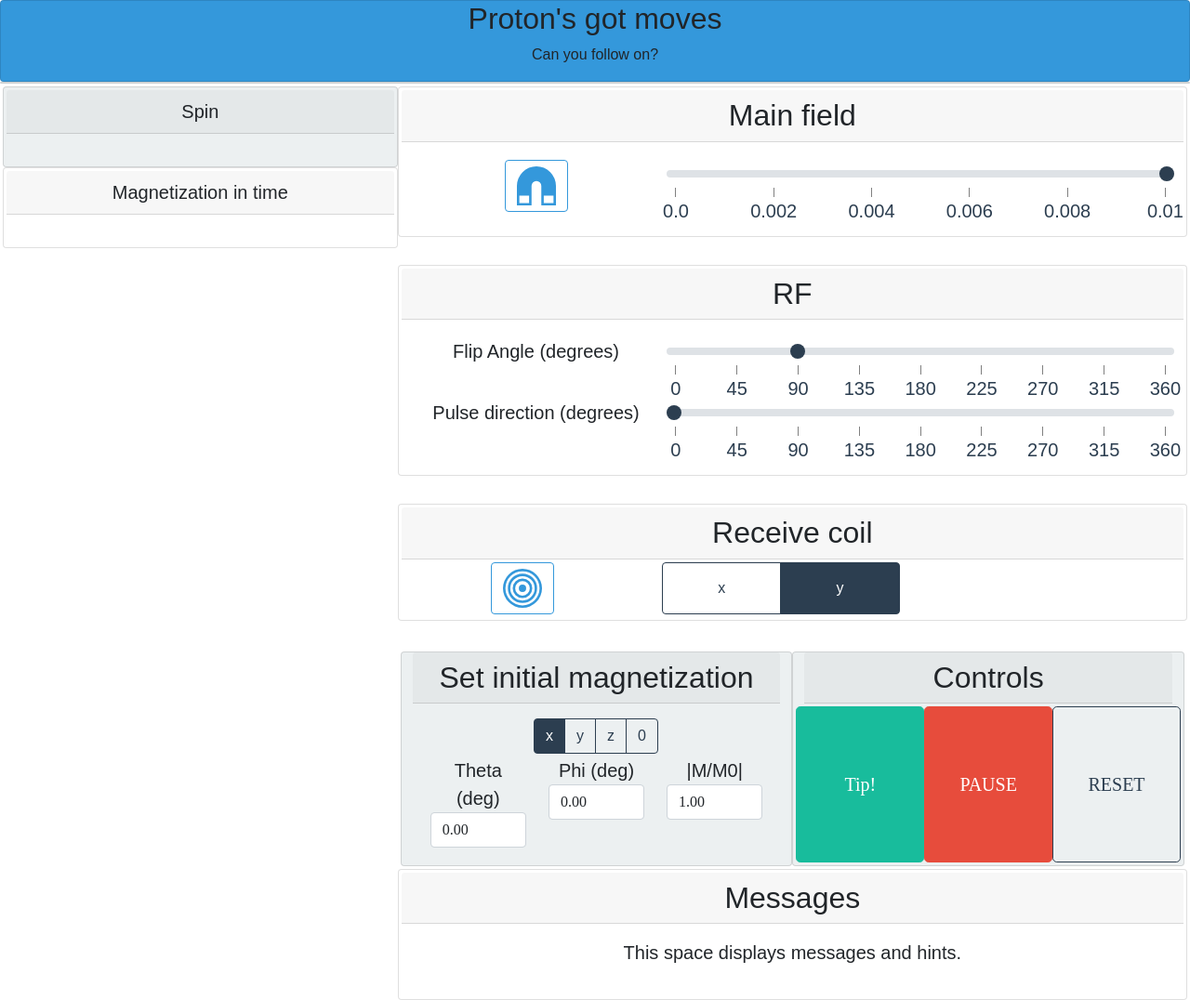
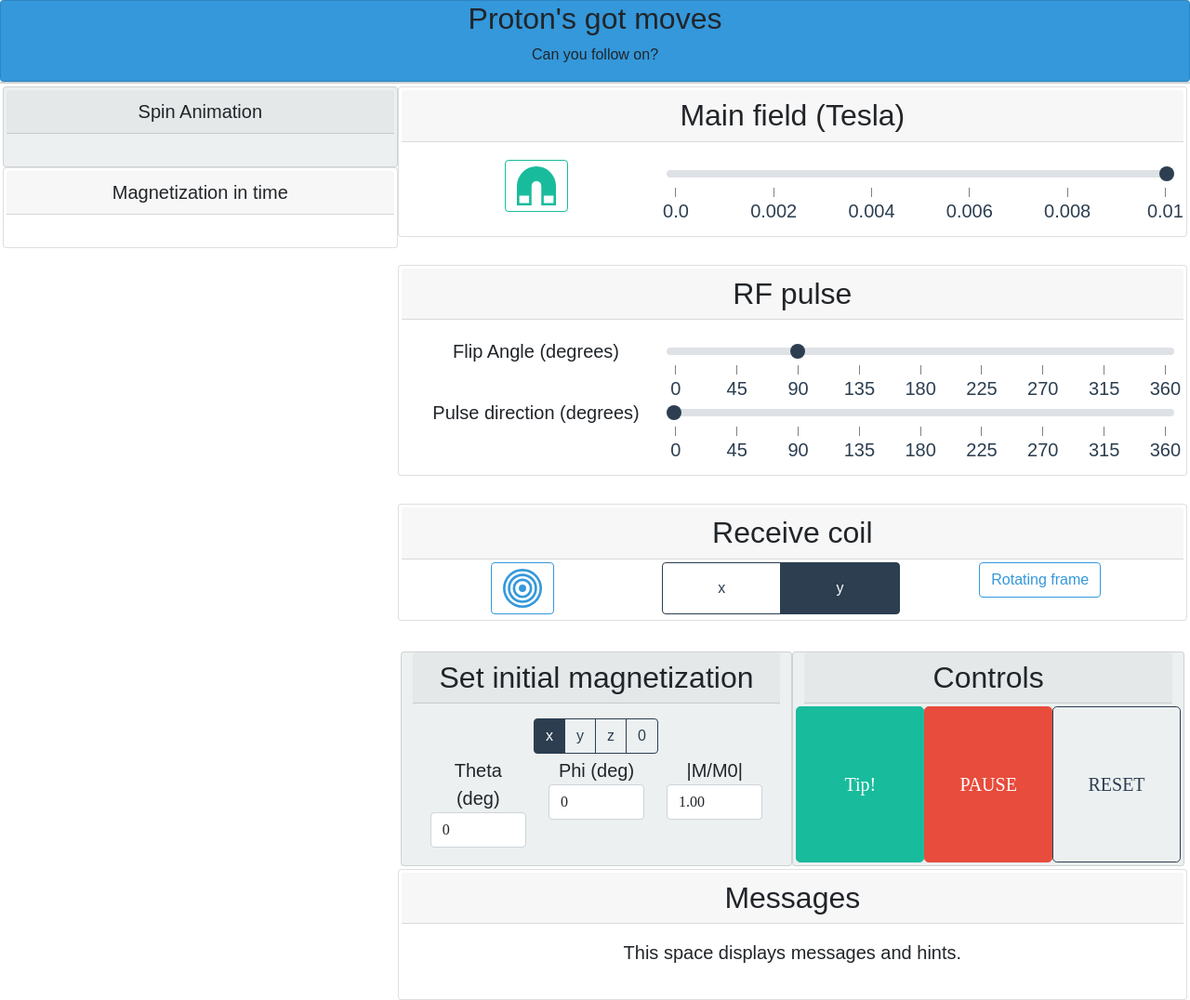
Before and after one commit to imr-framework/vs-tabletop, a Flask app: page /games/5 in a window 1280 px wide. Shown: the part 78-1154 px from the top of the page at 93% size. Run offline with Flask 2, Linux system fonts and the light colour scheme; some libraries are stand-ins or nearby versions.

Commit message:
Game 5 and form update

```diff
--- a/app/forms.py
+++ b/app/forms.py
@@ -58,22 +58,21 @@ class Game4Form(FlaskForm):
 # Game 5: Proton's got moves
 class Game5Form(FlaskForm):
     b0_onoff_field = BooleanField("B0",default=False)
-    # TODO add the following two into template
     b0_field = DecimalRangeField("B0 field strength (Tesla)", validators=[DataRequired(),
                                                                      NumberRange(min=0.000,max=0.010)],default=0.005)
     rot_frame_onoff_field = BooleanField("Rotating Frame", default=False)
 
     # RF
     flip_angle_field = DecimalRangeField("Flip Angle (degrees)", validators=[DataRequired(), NumberRange(min=0,max=360)],default=90)
-    rf_phase_field = DecimalRangeField("Pulse direction (degrees)", validators=[DataRequired(), NumberRange(min=0,max=360)],default=0)
+    rf_phase_field = IntegerRangeField("Pulse direction (degrees)", validators=[DataRequired(), NumberRange(min=0,max=360)],default=0)
     # Receive
     rx_onoff_field = BooleanField("Coil",default=False)
 
     rx_dir_field = RadioField("Coil Direction", choices=['x','y'],validators=[DataRequired()],default='x')
 
     # Magnetization status
-    m_theta_field = DecimalField("Theta (deg)",validators=[DataRequired(),NumberRange(min=0,max=180)],default=0)
-    m_phi_field = DecimalField("Phi (deg)",validators=[DataRequired(),NumberRange(min=0,max=360)],default=0)
+    m_theta_field = IntegerField("Theta (deg)",validators=[DataRequired(),NumberRange(min=0,max=180)],default=0)
+    m_phi_field = IntegerField("Phi (deg)",validators=[DataRequired(),NumberRange(min=0,max=360)],default=0)
     m_size_field = DecimalField('|M/M0|', validators=[DataRequired(),NumberRange(min=0,max=1)],default=1)
     # No use for submit field
     submit_field = SubmitField("Tip!")
--- a/app/routes_game5.py
+++ b/app/routes_game5.py
@@ -1,6 +1,6 @@
 import threading
 
-from flask import flash, render_template, session, redirect, url_for
+from flask import flash, render_template, session, redirect, url_for, request
 from flask_login import login_required, login_user, logout_user
 import plotly
 import plotly.graph_objects as go
@@ -13,23 +13,42 @@ import plotly.express as px
 import pandas as pd
 import json
 import numpy as np
-from workers.simulation_workers import simulate_RF_rotation
+from workers.game5_worker import simulate_RF_rotation, animate_spin_action
 
 @app.route('/games/5',methods=["GET","POST"])
 def game5():
     # Form for submitting data - current settings
     game_form = Game5Form()
+    j1, j2 = make_default_graphs()
+
+    if request.method == 'POST':
+        print(request.form)
 
     if game_form.validate_on_submit():
         print('form validated')
         # Run simulation and display results
         # Output animated plots
-        #j1 = simulate_RF_rotation()
+        theta = float(game_form.m_theta_field.data) * np.pi / 180
+        phi = float(game_form.m_phi_field.data) * np.pi / 180
+        m0 = float(game_form.m_size_field.data)
+        M_first = spherical_to_cartesian(theta,phi,m0)
 
-    j1, j2 = make_default_graphs()
+        rfdt, mags = simulate_RF_rotation(M_first=M_first, FA=float(game_form.flip_angle_field.data),
+                                  rf_phase_deg = float(game_form.flip_angle_field.data),
+                                  b0=float(game_form.b0_field.data),
+                                  rot_frame=game_form.rot_frame_onoff_field.data)
+        #j1 = animate_spin_action(rfdt, mags)
 
     return render_template('game5.html',template_title="Proton's got moves",template_intro_text="Can you follow on?",
                            template_game_form=game_form, graphJSON_spin=j1, graphJSON_m=j2)
+
+
+# TODO
+def spherical_to_cartesian(theta,phi,m0):
+    # theta, phi are in radians
+    M = m0*np.array([[np.sin(theta)*np.cos(phi)],[np.sin(theta)*np.sin(phi)],[np.cos(theta)]])
+    return M
+
 
 def make_default_graphs():
     tmodel = np.linspace(0,1,100)
@@ -47,12 +66,11 @@ def make_default_graphs():
     # TODO: add : semitransparent xy plane; centered x/y/z axis lines
 
 
-    f1 = go.Figure(data=go.Cone(x=[0],y=[0],z=[0.8],u=[0],v=[0],w=[0.2],
-                                sizemode='scaled',sizeref=1,colorscale=[[0,spincolor],[1,spincolor]],
-                                showscale=False,anchor='tail'))
+    #f1 = go.Figure(data=go.Cone(x=[0],y=[0],z=[0.8],u=[0],v=[0],w=[0.2],
+    #                            sizemode='scaled',sizeref=1,colorscale=[[0,spincolor],[1,spincolor]],
+    #                            showscale=False,anchor='tail'))
 
-    f1.add_trace(go.Scatter3d(x=[0,0],y=[0,0],z=[0,1],mode='lines',line=dict(width=10,color=spincolor)))
-
+    f1 = go.Figure(data=go.Scatter3d(x=[0,0],y=[0,0],z=[0,1],mode='lines',line=dict(width=10,color=spincolor)))
     f1.update_layout(paper_bgcolor='gainsboro')
 
     axis_shared = dict(
@@ -63,7 +81,7 @@ def make_default_graphs():
             zerolinecolor=None)
 
     f1.update_layout(scene=dict(xaxis=axis_shared, yaxis=axis_shared,zaxis=axis_shared),
-                     width=700, margin=dict(r=10, l=10,b=10, t=10))
+                     width=500, margin=dict(r=10, l=10,b=10, t=10))
 
 
     j1 = json.dumps(f1,cls=plotly.utils.PlotlyJSONEncoder)
@@ -77,3 +95,8 @@ def make_default_graphs():
     j2 = json.dumps(f2,cls=plotly.utils.PlotlyJSONEncoder)
 
     return j1,j2
+
+
+@socketio.on('Update param for Game5')
+def update_parameter(info):
+    print(info)
--- /dev/null
+++ b/app/static/game5.js
@@ -0,0 +1,5 @@
+let socket = io();
+
+$(':input').on('input', (event)=>{
+    socket.emit("Update param for Game5", {'id': event.target.id, 'value': event.target.value});
+})
--- a/app/templates/calibration.html
+++ b/app/templates/calibration.html
@@ -36,7 +36,6 @@
               {{template_calibration_form.f0_field.label}}
                 {{template_calibration_form.f0_field(id="f0",class_="form-control", value=session['calibration']['f0']/1e6)}}
                   </div><br>
-
 
 
   </div>
--- a/app/templates/game5.html
+++ b/app/templates/game5.html
@@ -5,7 +5,9 @@
     <!-- Display panels on the left -->
         <div class="col-4 h-100" id="display-game5">
             <div class="row card bg-light">
-                <div class="card-header">Spin</div>
+                <div class="card-header">
+                    Spin Animation
+                </div>
                 <div class="card-body">
                 <div id='chart-spin' class='chart'></div>
                     </div>
@@ -21,13 +23,15 @@
     <!-- Input fields -->
         <div class="col-8 h-100" id="fields-game5">
             <form action="/games/5" method="POST">
+                {{ template_game_form.hidden_tag() }}
+
                 <div class="row h-25 card">
-                         <h3 class="card-header">Main field</h3>
+                         <h3 class="card-header">Main field (Tesla)</h3>
                          <div class="card-body">
                          <div class="row">
                              <div class="col-4">
                                 {{ template_game_form.b0_onoff_field(class="btn-check",id="b0-button",autocomplete="off") }}
-                                <label class="btn btn-outline-info" for="b0-button">
+                                <label class="btn btn-outline-success" for="b0-button">
                                 <svg xmlns="http://www.w3.org/2000/svg" width="42" height="42" fill="currentColor" class="bi bi-magnet-fill" viewBox="0 0 16 16">
                                   <path d="M15 12h-4v3h4v-3ZM5 12H1v3h4v-3ZM0 8a8 8 0 1 1 16 0v8h-6V8a2 2 0 1 0-4 0v8H0V8Z"/>
                                 </svg>
@@ -48,7 +52,7 @@
                     </div>
                 <br>
                 <div class="row h-25 card">
-                    <h3 class="card-header">RF</h3>
+                    <h3 class="card-header">RF pulse</h3>
                     <div class="card-body">
                     <div class="row">
                         <div class="col-4">{{ template_game_form.flip_angle_field.label }}</div>
@@ -102,6 +106,11 @@
                                 {{ subfield(class="btn-check ", autocomplete="off", checked=True) }}
                                 {{ subfield.label(class="btn btn-outline-primary d-flex align-items-center justify-content-center") }}
                             {% endfor %}
+                        </div>
+
+                        <div class="col-4">
+                            {{ template_game_form.rot_frame_onoff_field(class="btn-check",id="rot-frame-button",autocomplete="off") }}
+                            <label class="btn btn-outline-info" for="rot-frame-button">Rotating frame </label>
                         </div>
 
 
@@ -163,7 +172,9 @@
             <div class="row card">
                 <div class="card-header h3">Messages</div>
                 <div class="card-body">
-                    <p>This space displays messages and hints.</p>
+                    <p>
+                        This space displays messages and hints.
+                    </p>
                 </div>
             </div>
             </form>
@@ -179,6 +190,10 @@
          }
 
          let layout = {
+             autosize: true,
+             width: 500,
+             xanchor: "left",
+             yanchor: "top"
          }
 
          let graph_spin = {{ graphJSON_spin | safe }};
@@ -189,3 +204,7 @@
      </script>
 
 {% endblock %}
+
+{% block additional_imports %}
+    <script src="../static/game5.js"></script>
+{% endblock %}
--- a/app/workers/game1_worker.py
+++ b/app/workers/game1_worker.py
@@ -105,8 +105,6 @@ def game1_worker(fov,n,n_zf,min_level,max_level):
     return j1
 
 
-
-
 if __name__ == '__main__':
     # TODO Rishi: run this python script to see how the function works
     # Example of generating a JSON string and printing it
```
Also changed, not shown: app/workers/game5_worker.py (renamed from app/workers/simulation_workers.py, +4 -12 lines), 2 other files.
